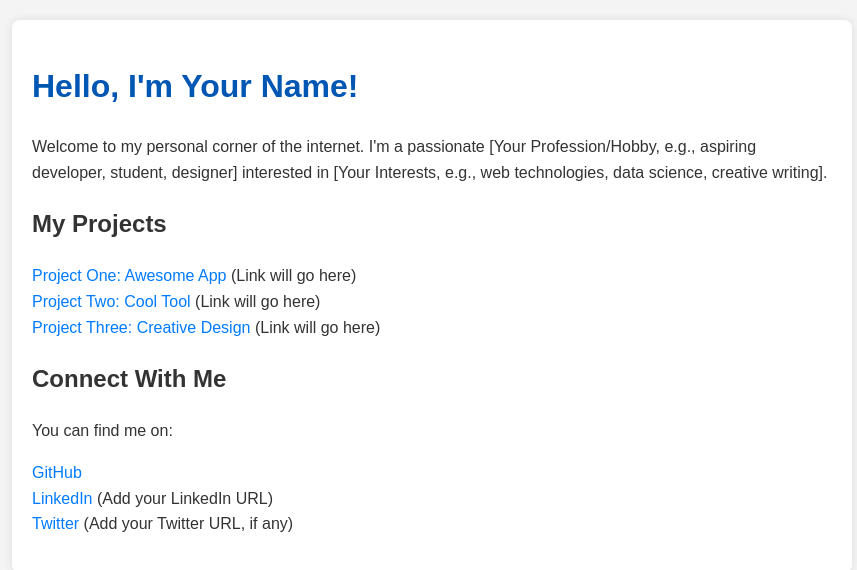
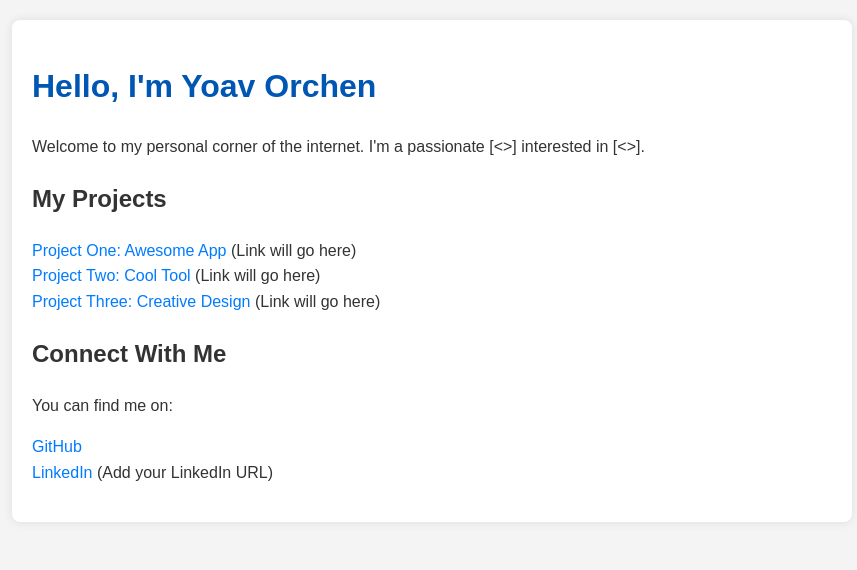
Before and after one commit to yoav26/yoav26.github.io, a plain HTML site: page index.html in a window 1280 px wide. Shown: the whole page, without its empty margins (208-1065 px from the left). Drawn offline with Linux system fonts and the light colour scheme.

Commit message:
Update index.html
Edit index.html

```diff
--- a/index.html
+++ b/index.html
@@ -3,7 +3,7 @@
 <head>
     <meta charset="UTF-8">
     <meta name="viewport" content="width=device-width, initial-scale=1.0">
-    <title>My Personal Website</title>
+    <title>Yoav's Website</title>
     <style>
         body { font-family: sans-serif; line-height: 1.6; margin: 20px; background-color: #f4f4f4; color: #333; }
         h1 { color: #0056b3; }
@@ -15,8 +15,8 @@
 </head>
 <body>
     <div class="container">
-        <h1>Hello, I'm Your Name!</h1>
-        <p>Welcome to my personal corner of the internet. I'm a passionate [Your Profession/Hobby, e.g., aspiring developer, student, designer] interested in [Your Interests, e.g., web technologies, data science, creative writing].</p>
+        <h1>Hello, I'm Yoav Orchen</h1>
+        <p>Welcome to my personal corner of the internet. I'm a passionate [<>] interested in [<>].</p>
 
         <h2>My Projects</h2>
         <ul>
@@ -30,7 +30,6 @@
         <ul>
             <li><a href="https://github.com/yourusername" target="_blank">GitHub</a></li>
             <li><a href="#" target="_blank">LinkedIn</a> (Add your LinkedIn URL)</li>
-            <li><a href="#" target="_blank">Twitter</a> (Add your Twitter URL, if any)</li>
         </ul>
     </div>
 </body>
```
